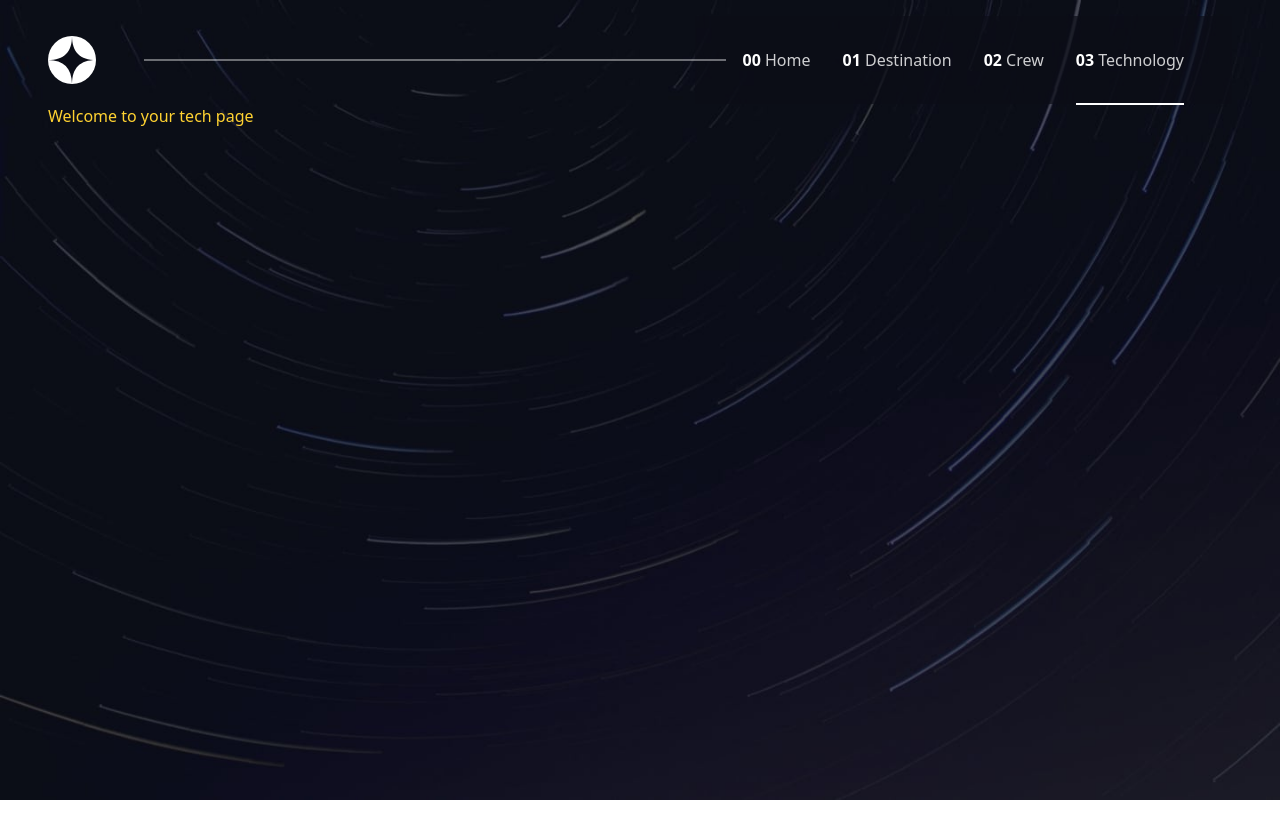
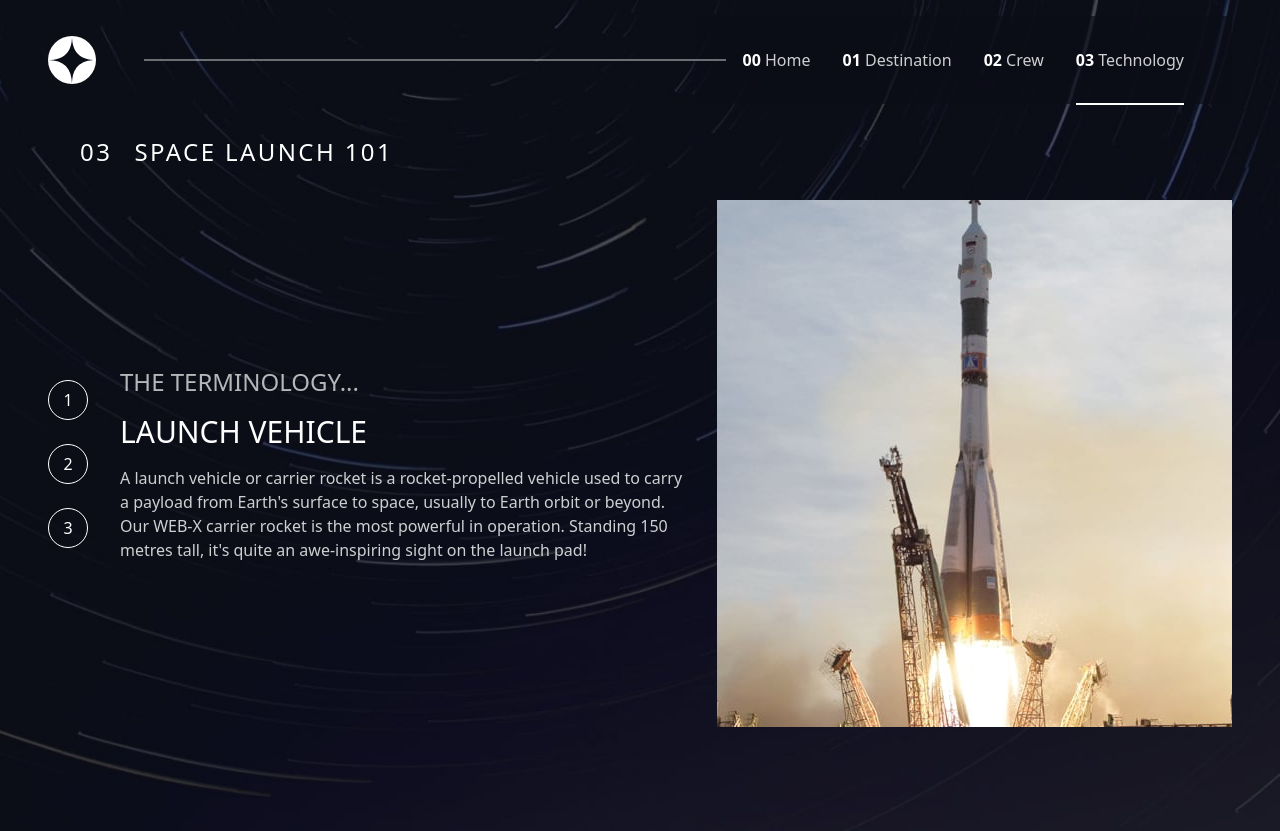
Before and after one commit to Jimztech/Nasa-multipage, a website built with Vite: page index.html in a window 1280 px wide. Both pictures are taken after a click on the link "03 Technology". Before the commit the page ends 800 px from the top, so only its background shows below. Built offline with nearby package versions, Linux system fonts and the light colour scheme; files whose address does not match are found by name.

Commit message:
some pushes

```diff
--- a/index.html
+++ b/index.html
@@ -286,39 +286,56 @@
 
             <!--dot tiktok like swipe here, would use absolute positioning on it to manage it's position-->
             <section class="glide__bullets absolute bottom-1/2 md:bottom-3/5 left-1/3 lg:bottom-36 lg:left-20 flex gap-8 z-100" data-glide-el="controls[nav]" id="dot-indicators">
-                <button id="dot" class="w-3 h-3 rounded-full bg-white cursor-pointer" data-glide-dir="=0"></button>
-                <button id="dot" class="w-3 h-3 rounded-full bg-white cursor-pointer" data-glide-dir="=1"></button>
-                <button id="dot" class="w-3 h-3 rounded-full bg-white cursor-pointer" data-glide-dir="=2"></button>
-                <button id="dot" class="w-3 h-3 rounded-full bg-white cursor-pointer" data-glide-dir="=3"></button>
+                <button class="glide__bullet w-3 h-3 rounded-full bg-white cursor-pointer transition-opacity" data-glide-dir="=0"></button>
+                <button class="glide__bullet w-3 h-3 rounded-full bg-white cursor-pointer transition-opacity" data-glide-dir="=1"></button>
+                <button class="glide__bullet w-3 h-3 rounded-full bg-white cursor-pointer transition-opacity" data-glide-dir="=2"></button>
+                <button class="glide__bullet w-3 h-3 rounded-full bg-white cursor-pointer transition-opacity" data-glide-dir="=3"></button>
             </section>
 
             <div class="glide">
-                <div class="glide__track" data-glide-el="track">
-                    <!--
-                        <section class="flex flex-col lg:flex-row gap-[4rem] py-[2rem] lg:px-[2rem] lg:text-left text-center">
-                            <div class="lg:self-center">
-                                <h2 class="text-2xl md:text-4xl text-white/70 uppercase py-[0.5rem]" id="crew-role">Commander</h2>
-                                <p class="text-4xl md:text-6xl uppercase py-[1rem]" id="crew-name">Douglas Hurley</p>
-
-                                <p class="lg:w-[35rem] text-white/70" id="crew-bio">
-                                    Douglas Gerald Hurley is an American engineer, former Marine Corps pilot
-                                    and former NASA astronaut. He launched into space for the third time as
-                                    commander of Crew Dragon Demo-2.
-                                </p>
-                            </div>
-
-                            <div class="self-center lg:self-auto">
-                                <img src="./starter-code/assets/crew/image-douglas-hurley.png" id="crew-image">
-                            </div>
-                        </section>
-                    -->
-                </div>
+                <div class="glide__track" data-glide-el="track"></div>
             </div>
         </section>
 
         <!--Tech Page-->
-        <section class="hidden content-page py-[5.5rem] px-[2rem] lg:py-[6.5rem] lg:px-[3rem]" id="tech-page">
-            <h1 class="text-amber-300">Welcome to your tech page</h1>
+        <section class="hidden content-page py-[5.5rem] px-[2rem] lg:py-[6.5rem] lg:px-[3rem] text-white" id="tech-page">
+            <h1 class="text-center text-xl lg:text-2xl uppercase md:text-left py-[2rem] lg:px-[2rem]">
+                <span class="mr-4 tracking-widest">03</span>
+                <span class="tracking-widest">Space launch 101</span>
+            </h1>
+
+            <div class="py-[2rem] flex flex-col items-center lg:py-0 lg:flex-row">
+                <!-- mobile image -->
+                <img
+                    src="./starter-code/assets/technology/image-launch-vehicle-landscape.jpg"
+                    class="lg:hidden"
+                >
+
+                <ul class="py-[2rem] flex gap-6 lg:flex-col">
+                    <li class="rounded-full border-1 border-white w-10 h-10 flex justify-center items-center">1</li>
+                    <li class="rounded-full border-1 border-white w-10 h-10 flex justify-center items-center">2</li>
+                    <li class="rounded-full border-1 border-white w-10 h-10 flex justify-center items-center">3</li>
+                </ul>
+
+                <div class="text-center lg:text-left lg:px-[2rem]">
+                    <h2 class="uppercase text-xl text-white/70 md:text-2xl py-[1rem]">The terminology...</h2>
+                    <p class="uppercase text-3xl">Launch vehicle</p>
+
+
+                    <p class="text-white/80 py-[1rem] px-[2rem] lg:px-0">
+                        A launch vehicle or carrier rocket is a rocket-propelled vehicle used to carry a
+                        payload from Earth's surface to space, usually to Earth orbit or beyond. Our
+                        WEB-X carrier rocket is the most powerful in operation. Standing 150 metres tall,
+                        it's quite an awe-inspiring sight on the launch pad!
+                    </p>
+                </div>
+
+                <!-- Desktop image -->
+                <img
+                    src="./starter-code/assets/technology/image-launch-vehicle-portrait.jpg"
+                    class="hidden lg:block"
+                >
+            </div>
         </section>
 
     </section>
```
Also changed, not shown: src/index.js (line endings or trailing spaces).
